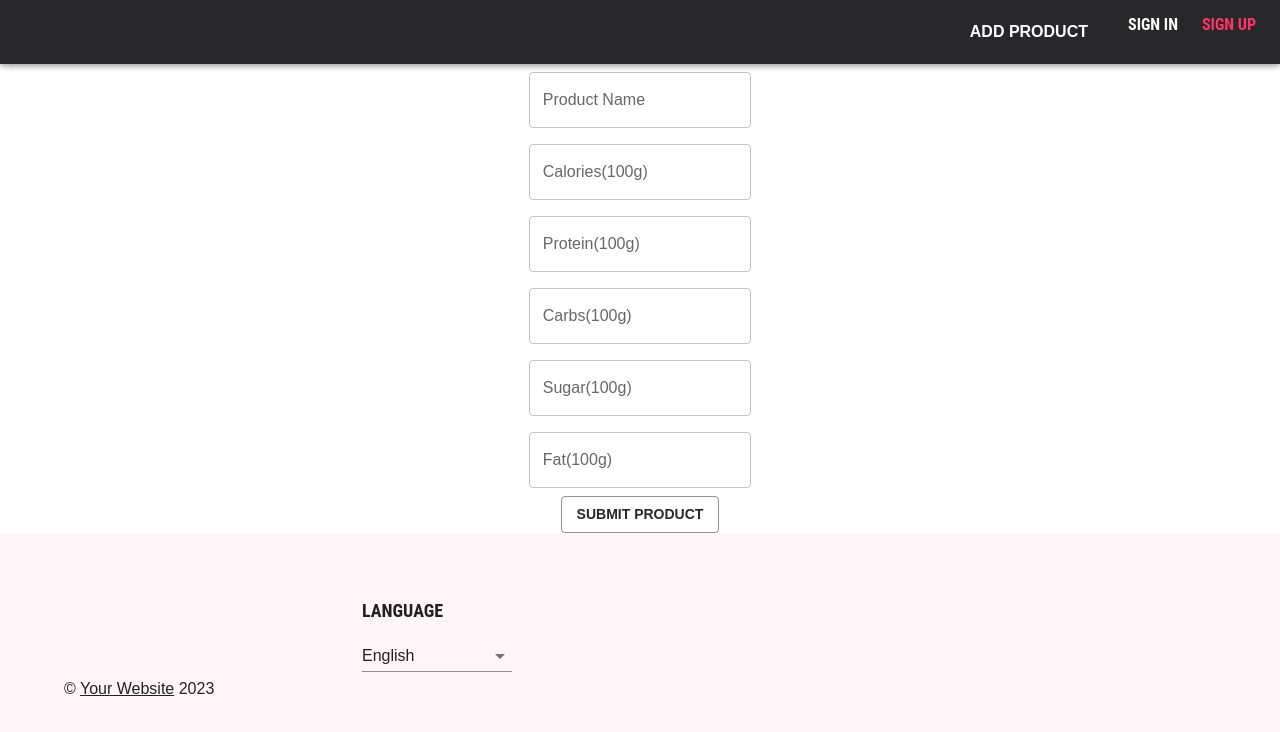
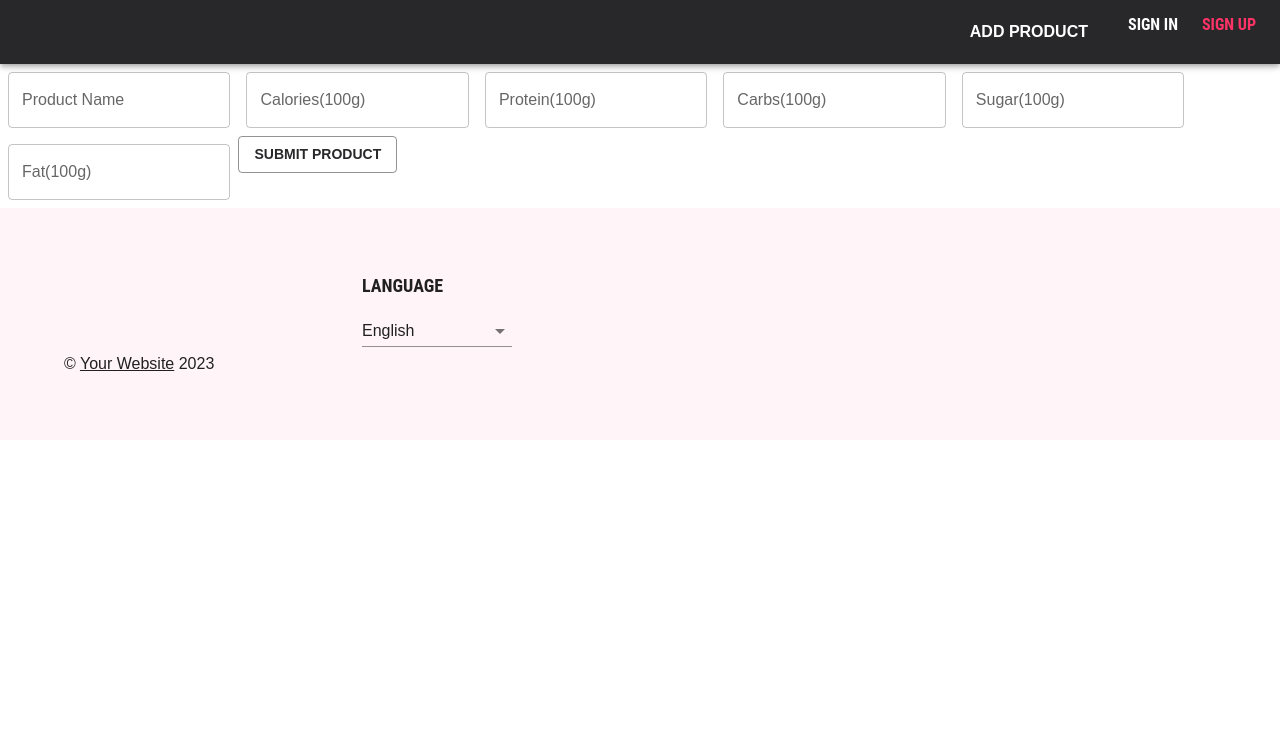
Before and after one commit to ArturKa97/gitHubRep, a React (Create React App) app in the folder Baigiamasis/front-end/: page /addproduct in a window 1280 px wide. Shown: the top 732 px of the page. Built offline with nearby package versions, Linux system fonts and the light colour scheme.

Commit message:
Created a simple form to add a product with Formik

```diff
--- a/Baigiamasis/front-end/src/AddProductForm.js
+++ b/Baigiamasis/front-end/src/AddProductForm.js
@@ -2,60 +2,85 @@ import * as React from 'react';
 import Box from '@mui/material/Box';
 import TextField from '@mui/material/TextField';
 import Button from "@mui/material/Button";
+import {Field, Form, Formik} from "formik";
+import {CircularProgress} from "@mui/material";
+
 
 const AddProductForm = () => {
     return (
         <>
             <Box
-                component="form"
                 sx={{
                     '& .MuiTextField-root': {m: 1, width: '25ch'},
                     display: 'flex',
                     flexDirection: 'column',
-                    alignItems: 'center'
-
+                    alignItems: 'center',
                 }}
                 noValidate
                 autoComplete="off"
             >
-                <>
-                    <TextField
-                        id="outlined-required"
+                <Formik initialValues={{
+                    productName: '',
+                    calories: '',
+                    protein: '',
+                    carbs: '',
+                    sugar: '',
+                    fat: ''
+                }} onSubmit={(values, {setSubmitting}) => {
+                    setTimeout(() => {
+                        console.log("submitted values:", values)
+                        setSubmitting(false)
+                    }, 2000)
+                }}>
+                    {({isSubmitting}) => (
+                        <Form>
+                            <Field
+                                name="productName"
                                 label="Product Name"
                                 placeholder="Product Name"
+                                as={TextField}
+
                             />
-                    <TextField
-                        id="outlined-required"
+                            <Field
+                                name="calories"
                                 label="Calories(100g)"
                                 placeholder="Calories(100g)"
+                                as={TextField}
+
                             />
-                    <TextField
-                        id="outlined-required"
+                            <Field
+                                name="protein"
                                 label="Protein(100g)"
                                 placeholder="Protein(100g)"
+                                as={TextField}
                             />
-                    <TextField
-                        id="outlined-required"
+                            <Field
+                                name="carbs"
                                 label="Carbs(100g)"
                                 placeholder="Carbs(100g)"
+                                as={TextField}
                             />
-                    <TextField
-                        id="outlined-required"
+                            <Field
+                                name="sugar"
                                 label="Sugar(100g)"
                                 placeholder="Sugar(100g)"
+                                as={TextField}
                             />
-                    <TextField
-                        id="outlined-required"
+                            <Field
+                                name="fat"
                                 label="Fat(100g)"
                                 placeholder="Fat(100g)"
+                                as={TextField}
                             />
-                    <Button variant = "outlined">
+                            {isSubmitting && <CircularProgress color="inherit"/>}
+                            <Button variant="outlined" type="submit" disabled={isSubmitting}>
                                 Submit product
                             </Button>
-
-                </>
+                        </Form>
+                    )}
+                </Formik>
             </Box>
         </>
-    );
+    )
 }
 export default AddProductForm;
```
Also changed, not shown: Baigiamasis/front-end/src/modules/views/AppFooter.js (+6 -4 lines). Lines whose indentation alone changed are shown as unchanged.
